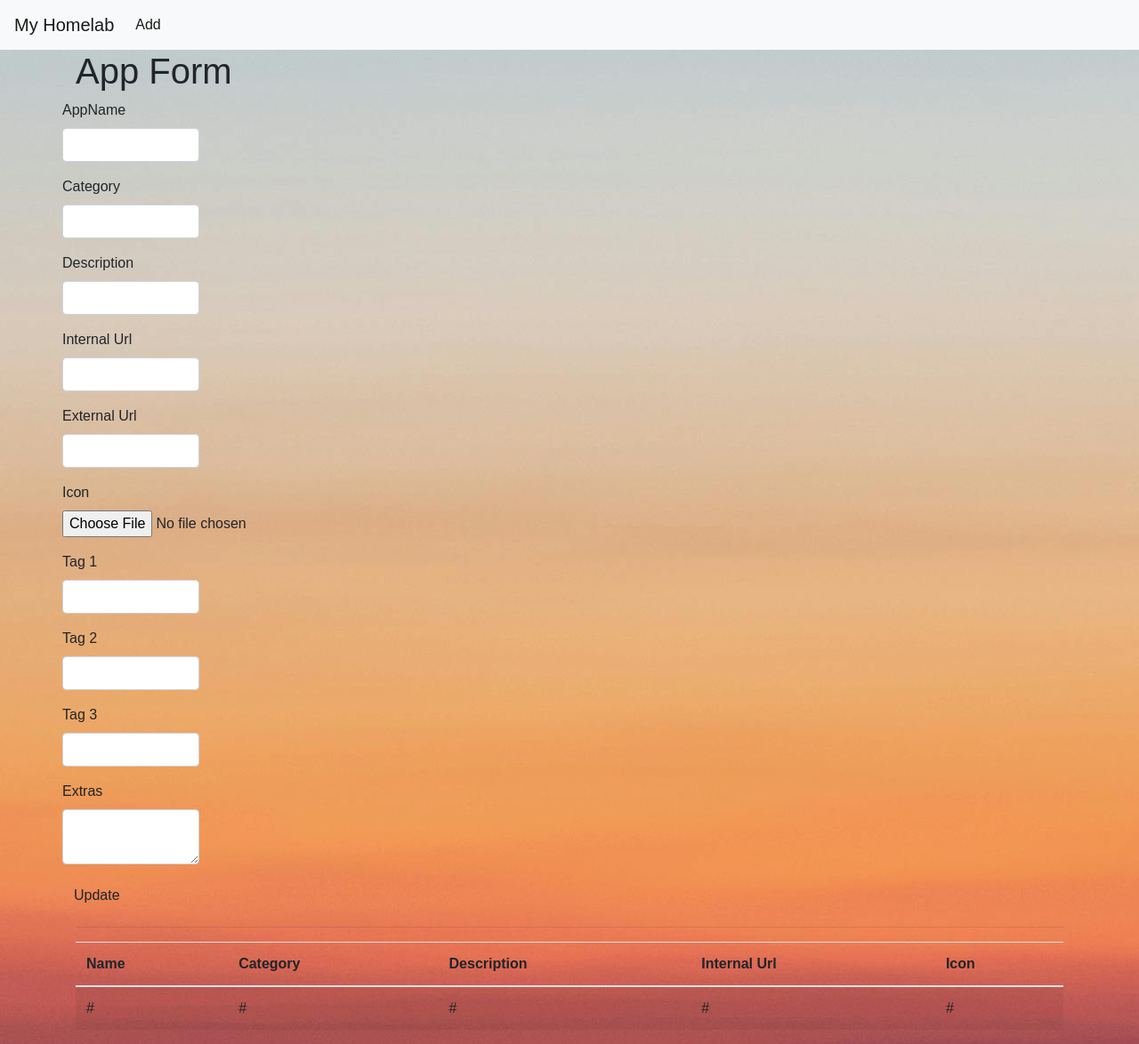
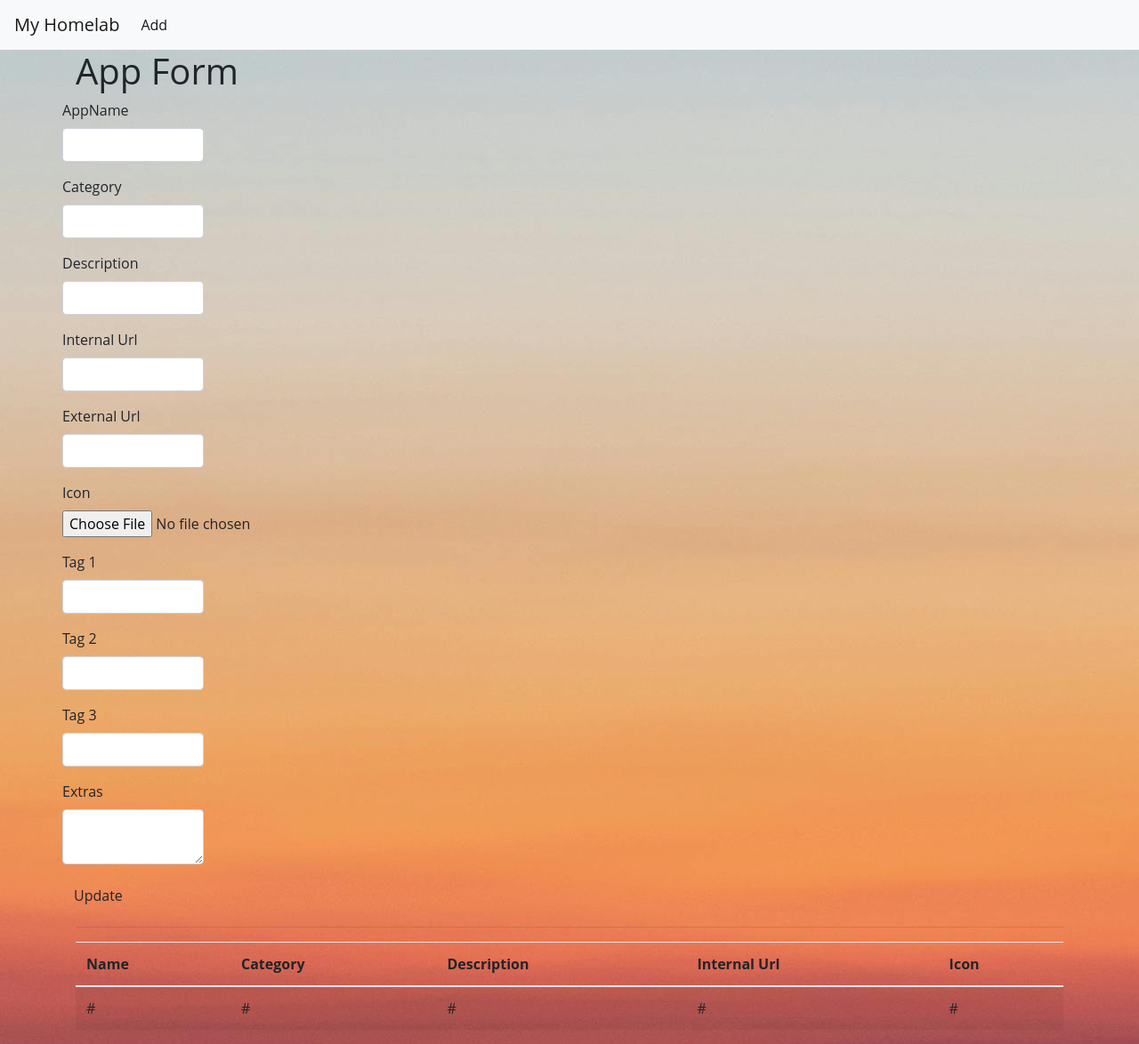
Before and after one commit to avezou/hommy, a Flask app: page /add in a window 1280 px wide. Shown: the whole page at 89% size. Run offline with Flask 3, Linux system fonts and the light colour scheme; some libraries are stand-ins or nearby versions.

Commit message:
Removed extra css

```diff
--- a/static/css/stylesheet.css
+++ b/static/css/stylesheet.css
@@ -60,18 +60,6 @@ body {
     padding: 0;
     /* opacity: 0.5; */
 }
-body {
-    --fbc-blue-60: #0060df;
-    --fbc-blue-70: #003eaa;
-    --fbc-gray-20: #ededf0;
-    --fbc-light-gray: #F0F0F4;
-    --fbc-white: #ffffff;
-    --fbc-transition: all .15s cubic-bezier(.07,.95,0,1);
-    --fbc-borders: 1px solid #ededf0;
-    --fbc-primary-text: #15141A;
-    --fbc-secondary-text: #5B5B66;
-    --fbc-font-size: 13px;
-  }
 html {
     -webkit-text-size-adjust: 100%;
     -webkit-tap-highlight-color: transparent;
@@ -96,31 +84,3 @@ html {
     75%  {background: rgb(133, 237, 120);}
     100% {background: rgb(83, 195, 49);}
 }
-
-
-/* Additional css */
-
-body {
-    font-family: Arial, sans-serif;
-}
-#services {
-    margin: 20px auto;
-    width: 100%;
-    display: flex;
-    flex-wrap: wrap;
-}
-.service {
-    padding: 10px;
-    border: 1px solid #ccc;
-    margin-bottom: 10px;
-    border-radius: 5px;
-    background-color: #f9f9f9;
-    width: calc(100% / 6 - 20px);
-    margin-right: 20px;
-}
-.service h3 {
-    margin-top: 0;
-}
-.service .status {
-    font-weight: bold;
-}
```
